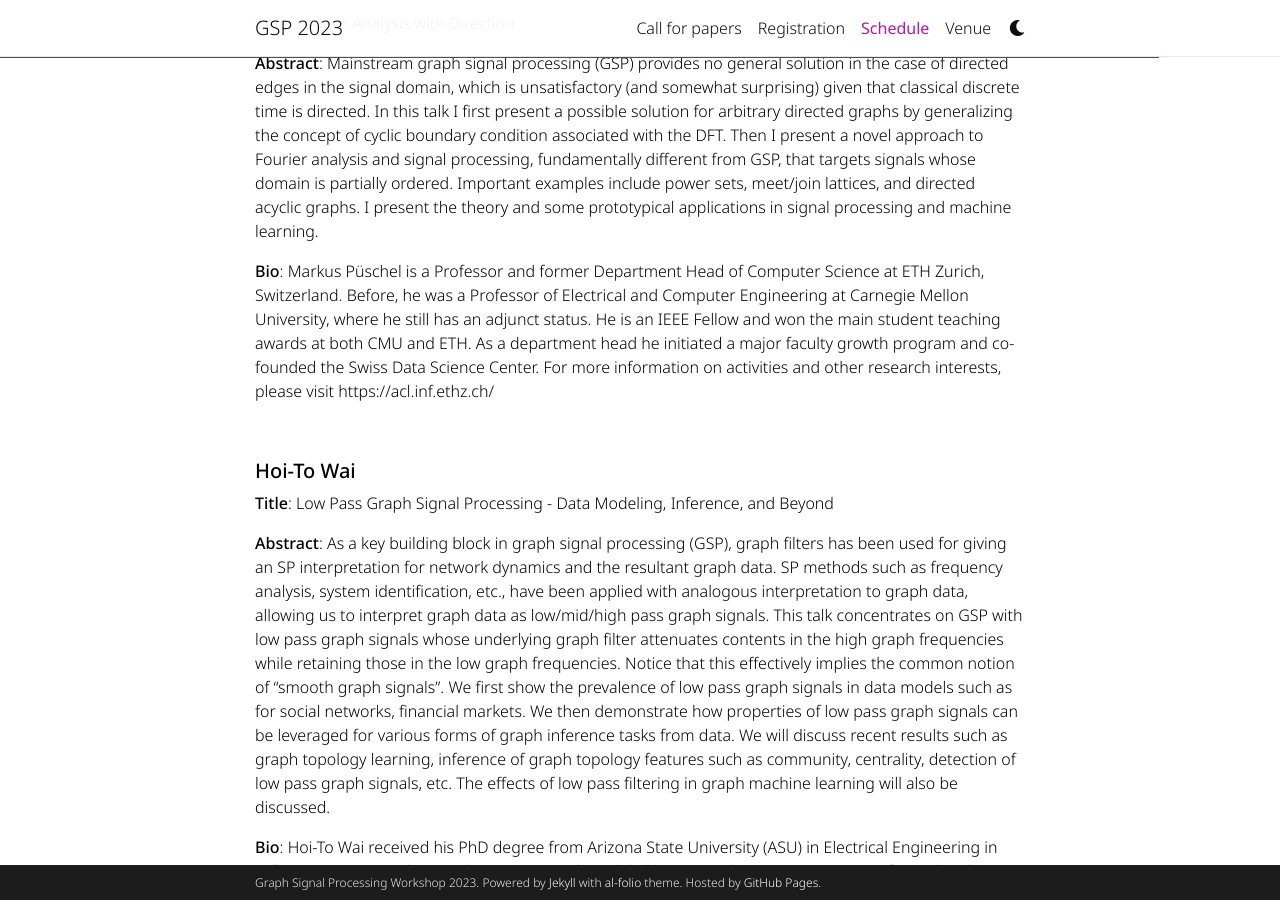
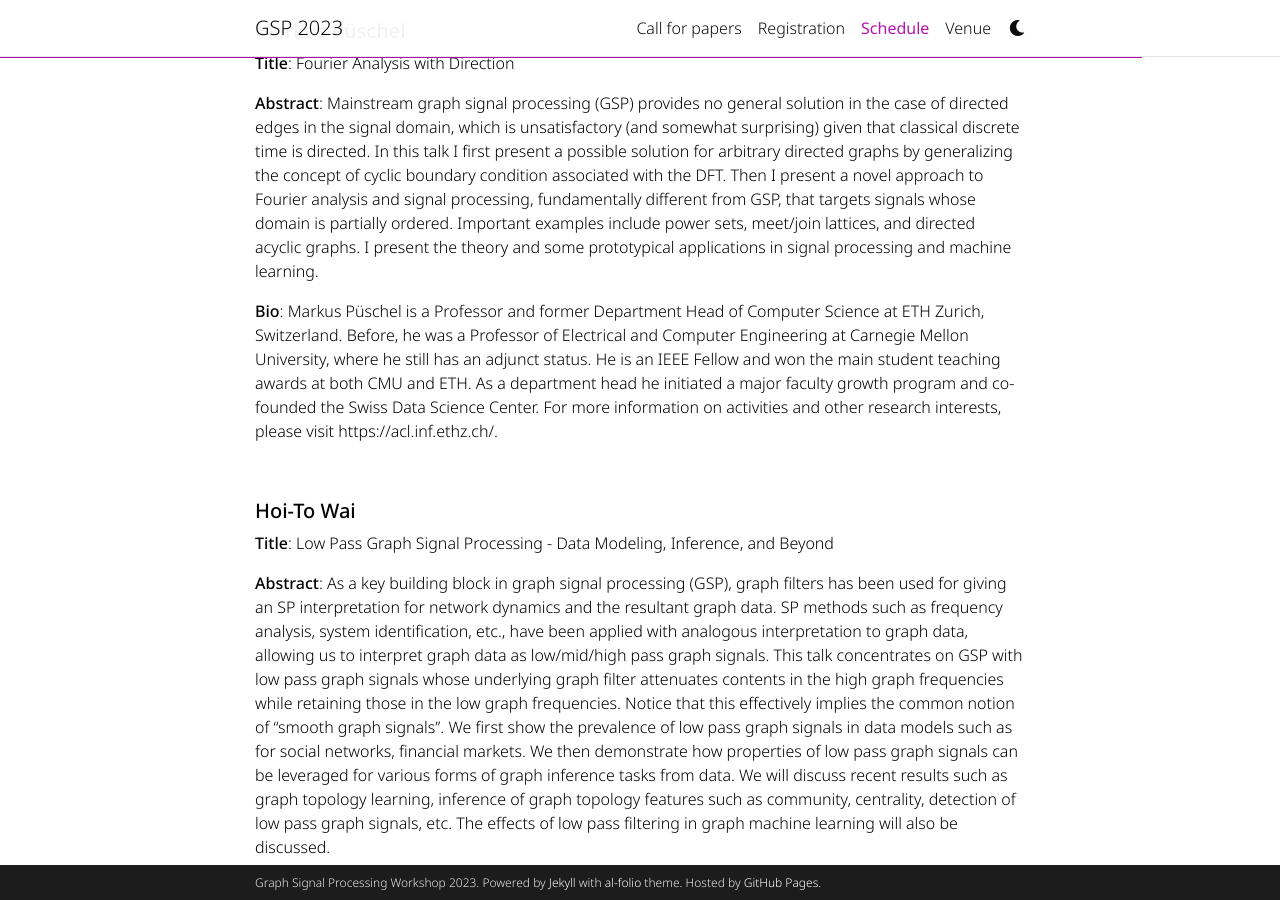
Before and after one commit to shreyasvinaya/gspworkshop2025.github.io, a Jekyll site: the page built from _pages/schedule.md, in a window 1280 px wide and 900 px high, scrolled down 2490 px. Built offline with Jekyll 4.4.1, drawn with Linux system fonts in a browser that asks for light colours; full-size pictures stand in for the smaller copies a plugin makes; comment, search, counter and statistics services are not loaded; a style sheet for code colours, icons or effects is not loaded.

Commit message:
Update schedule.md

```diff
--- a/_pages/schedule.md
+++ b/_pages/schedule.md
@@ -49,7 +49,7 @@ Coming soon
 Gitta Kutyniok has received various awards for her research such as an award from the Universität Paderborn in 2003, the Research Prize of the Justus-Liebig Universität Gießen and a Heisenberg-Fellowship in 2006, and the von Kaven Prize by the DFG in 2007. She was invited as the Noether Lecturer at the ÖMG-DMV Congress in 2013, a plenary lecturer at the 8th European Congress of Mathematics (8ECM) in 2021, and the lecturer of the London Mathematical Society (LMS) Invited Lecture Series in 2022. She was also honored by invited lectures at both the International Congress of Mathematicians 2022 (ICM 2022) and the International Congress on Industrial and Applied Mathematics (ICIAM 2023). Moreover, she was elected as a member of the Berlin-Brandenburg Academy of Sciences and Humanities in 2017 and of the European Academy of Sciences in 2022, and became a SIAM Fellow in 2019. She is currently the main coordinator of the Research Focus “Next Generation AI” at the Center for Advanced Studies at LMU and the DFG-Priority Program “Theoretical Foundations of Deep Learning”, serves as Vice President-at-Large of SIAM, and acts as LMU-Director of the Konrad Zuse School of Excellence in Reliable AI (relAI) in Munich.
 Gitta Kutyniok’s research work covers, in particular, the areas of applied and computational harmonic analysis, artificial intelligence, compressed sensing, deep learning, imaging sciences, inverse problems, and applications to life sciences, robotics, and telecommunication.
 
-<p id="Pietro Liò"></p>
+<p id="Pietro Liò"><br></p>
 
 ##### **Pietro Liò**
 
@@ -63,7 +63,7 @@ Coming soon
 
 **Abstract**: Mainstream graph signal processing (GSP) provides no general solution in the case of directed edges in the signal domain, which is unsatisfactory (and somewhat surprising) given that classical discrete time is directed. In this talk I first present a possible solution for arbitrary directed graphs by generalizing the concept of cyclic boundary condition associated with the DFT. Then I present a novel approach to Fourier analysis and signal processing, fundamentally different from GSP, that targets signals whose domain is partially ordered. Important examples include power sets, meet/join lattices, and directed acyclic graphs. I present the theory and some prototypical applications in signal processing and machine learning.
 
-**Bio**: Markus Püschel is a Professor and former Department Head of Computer Science at ETH Zurich, Switzerland. Before, he was a Professor of Electrical and Computer Engineering at Carnegie Mellon University, where he still has an adjunct status. He is an IEEE Fellow and won the main student teaching awards at both CMU and ETH. As a department head he initiated a major faculty growth program and co-founded the Swiss Data Science Center. For more information on activities and other research interests, please visit https://acl.inf.ethz.ch/
+**Bio**: Markus Püschel is a Professor and former Department Head of Computer Science at ETH Zurich, Switzerland. Before, he was a Professor of Electrical and Computer Engineering at Carnegie Mellon University, where he still has an adjunct status. He is an IEEE Fellow and won the main student teaching awards at both CMU and ETH. As a department head he initiated a major faculty growth program and co-founded the Swiss Data Science Center. For more information on activities and other research interests, please visit https://acl.inf.ethz.ch/.
 
 <p id="Hoi-To Wai"><br></p>
 
```
